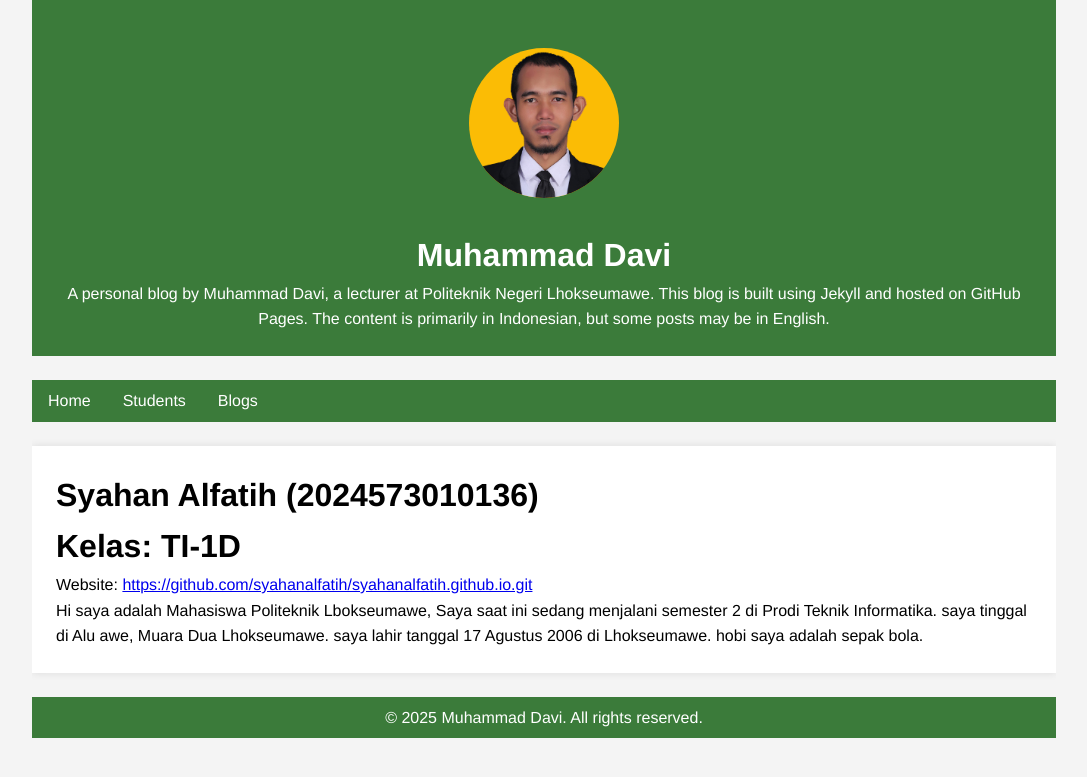
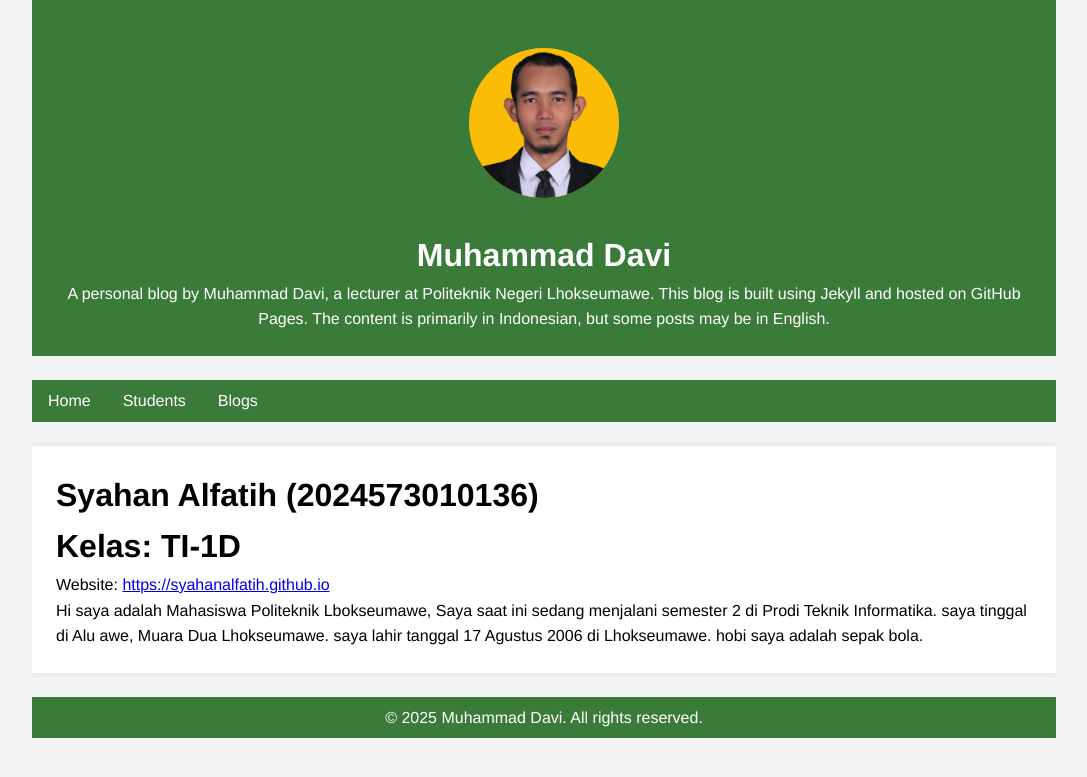
Before and after one commit to muhdavi-pnl/muhdavi-pnl.github.io, a Jekyll site: the page built from _students/Syahan.md, in a window 1280 px wide. Shown: the top 777 px of the page, without its empty margins (96-1183 px from the left). Built offline with Jekyll 4.4.1, drawn with Linux system fonts in a browser that asks for light colours; some of the changed lines change nothing that is shown.

Commit message:
Update Syahan.md

```diff
--- a/_students/Syahan.md
+++ b/_students/Syahan.md
@@ -4,6 +4,6 @@ short_name: Syahan
 name: Syahan Alfatih
 nim: 2024573010136
 class: TI-1D
-website: https://github.com/syahanalfatih/syahanalfatih.github.io.git
+website: https://syahanalfatih.github.io
 ---
 Hi saya adalah Mahasiswa Politeknik Lbokseumawe, Saya saat ini sedang menjalani semester 2 di Prodi Teknik Informatika. saya tinggal di Alu awe, Muara Dua Lhokseumawe. saya lahir tanggal 17 Agustus 2006 di Lhokseumawe. hobi saya adalah sepak bola.
```
